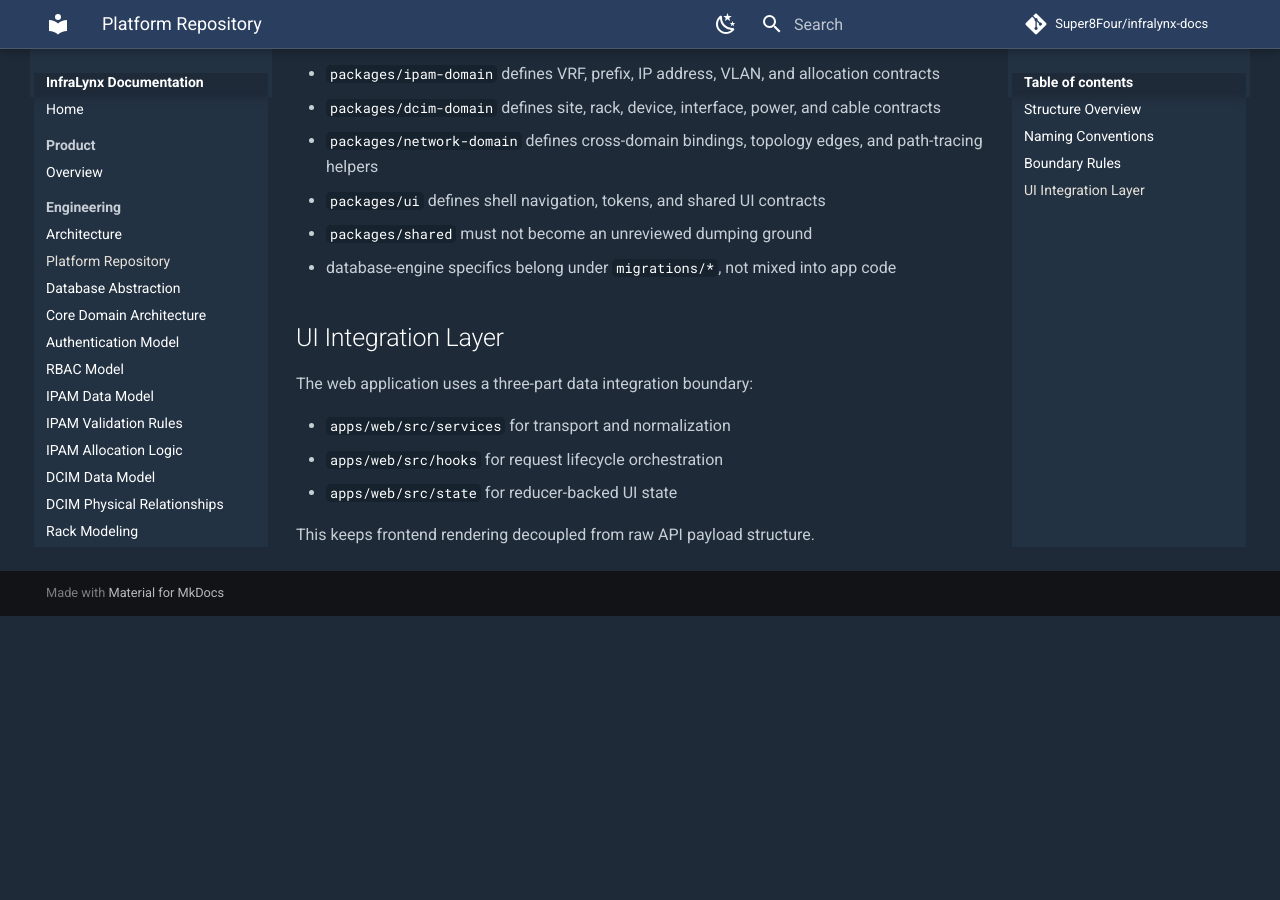
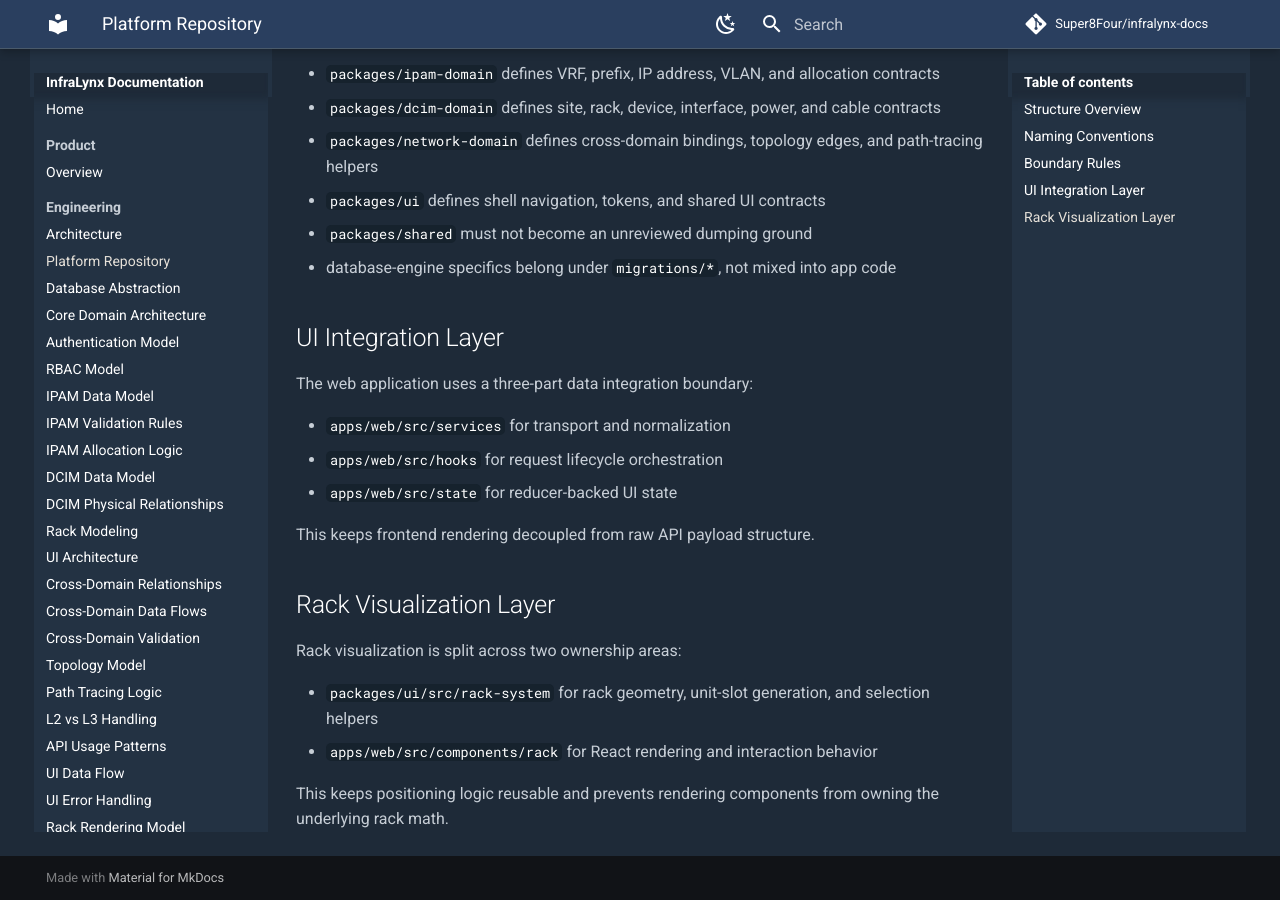
Before and after one commit to Super8Four/infralynx-docs, an MkDocs documentation site: the page built from docs/engineering/platform-repository.md, in a window 1280 px wide and 900 px high, scrolled down 1117 px. Built offline with MkDocs 1.6.1 and Material for MkDocs 9.7.7, drawn with Linux system fonts in a browser that asks for light colours; comment, search, counter and statistics services are not loaded; before the commit the page ends 1733 px from its top, so only the background shows below that.

Commit message:
Document rack elevation visualization (#9)

```diff
--- a/docs/engineering/platform-repository.md
+++ b/docs/engineering/platform-repository.md
@@ -45,3 +45,12 @@ The web application uses a three-part data integration boundary:
 - `apps/web/src/state` for reducer-backed UI state
 
 This keeps frontend rendering decoupled from raw API payload structure.
+
+## Rack Visualization Layer
+
+Rack visualization is split across two ownership areas:
+
+- `packages/ui/src/rack-system` for rack geometry, unit-slot generation, and selection helpers
+- `apps/web/src/components/rack` for React rendering and interaction behavior
+
+This keeps positioning logic reusable and prevents rendering components from owning the underlying rack math.
--- a/mkdocs.yml
+++ b/mkdocs.yml
@@ -63,6 +63,8 @@ nav:
       - API Usage Patterns: engineering/api-usage-patterns.md
       - UI Data Flow: engineering/ui-data-flow.md
       - UI Error Handling: engineering/ui-error-handling.md
+      - Rack Rendering Model: engineering/rack-rendering-model.md
+      - Rack Interaction Rules: engineering/rack-interaction-rules.md
   - Operations:
       - Deployment: operations/deployment.md
       - CI/CD: operations/ci-cd.md
@@ -86,6 +88,7 @@ nav:
       - ADR-0012 Cross-Domain Integration Model: adr/ADR-0012-cross-domain-integration-model.md
       - ADR-0013 Network Modeling Engine: adr/ADR-0013-network-modeling-engine.md
       - ADR-0014 UI Data Integration Layer: adr/ADR-0014-ui-data-integration-layer.md
+      - ADR-0015 Rack Elevation Visualization: adr/ADR-0015-rack-elevation-visualization.md
   - Design:
       - Branding: design/branding.md
       - UX Principles: design/ux-principles.md
```
Also changed, not shown: docs/adr/ADR-0015-rack-elevation-visualization.md (added, +38 -0 lines), docs/engineering/architecture.md (+6 -0 lines), docs/engineering/rack-interaction-rules.md (added, +24 -0 lines), docs/engineering/rack-rendering-model.md (added, +31 -0 lines).
